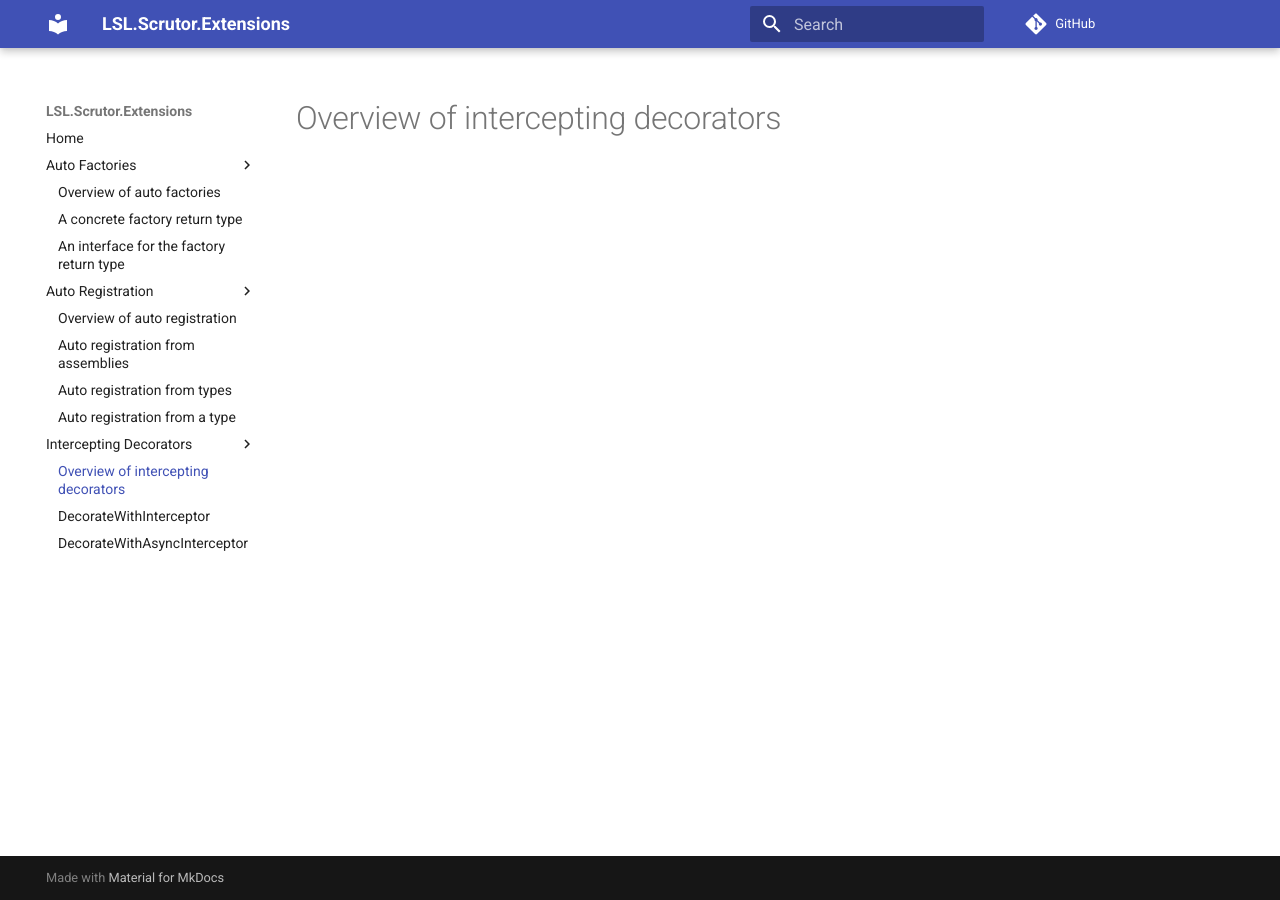
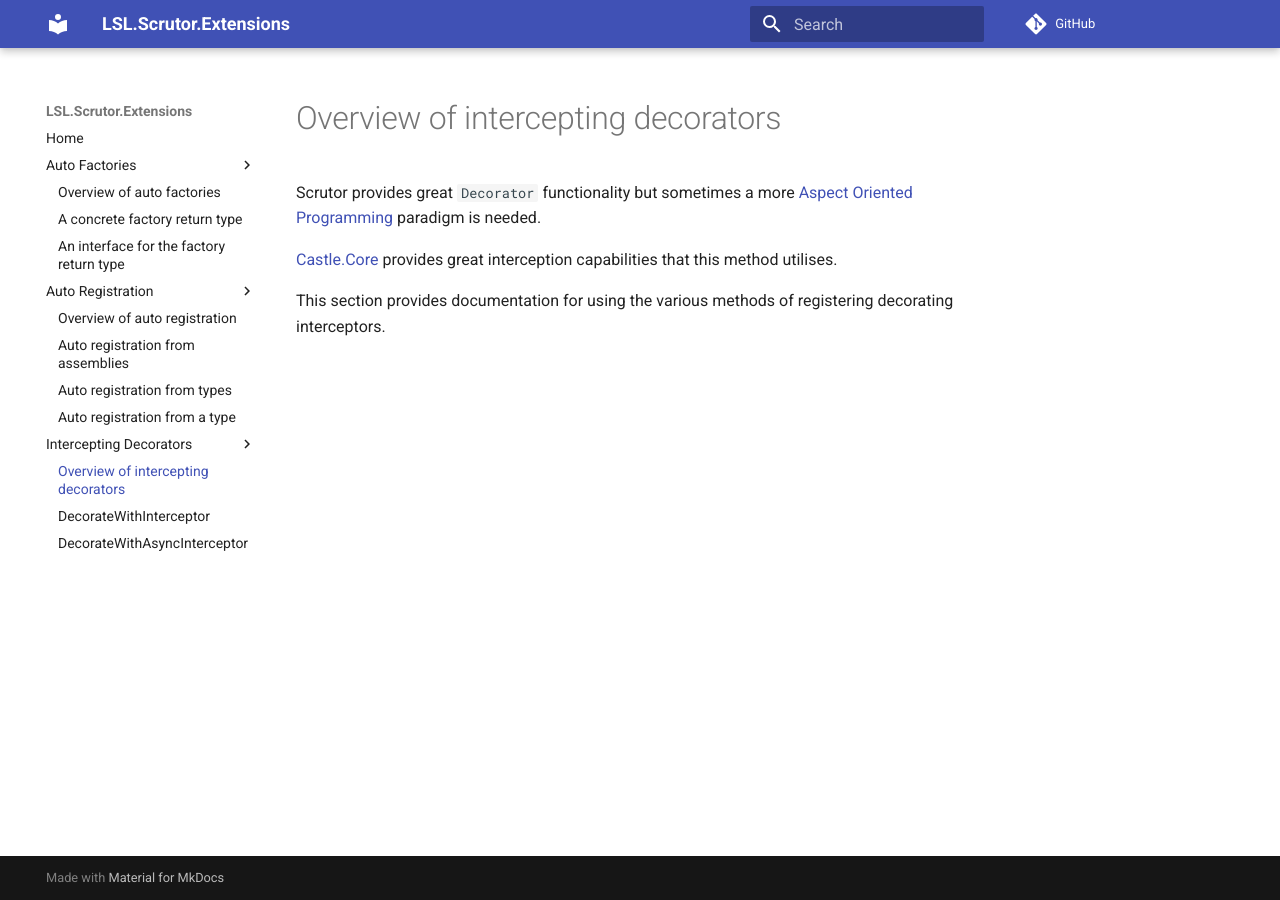
Before and after one commit to alunacjones/LSL.Scrutor.Extensions, an MkDocs documentation site: the page built from docs/Intercepting Decorators/01-overview.md, in a window 1280 px wide. Built offline with MkDocs 1.6.1 and Material for MkDocs 9.7.7, drawn with Linux system fonts in a browser that asks for light colours; comment, search, counter and statistics services are not loaded.

Commit message:
more updates

```diff
--- a/docs/Intercepting Decorators/01-overview.md
+++ b/docs/Intercepting Decorators/01-overview.md
@@ -1 +1,7 @@
 # Overview of intercepting decorators
+
+Scrutor provides great `Decorator` functionality but sometimes a more [Aspect Oriented Programming](https://www.google.com/search?client=firefox-b-d&q=aspect+oriented+programming) paradigm is needed.
+
+[Castle.Core](https://www.nuget.org/packages/castle.core/) provides great interception capabilities that this method utilises.
+
+This section provides documentation for using the various methods of registering decorating interceptors.
```
Also changed, not shown: docs/Intercepting Decorators/01-syncInterceptor.md (+0 -4 lines).
